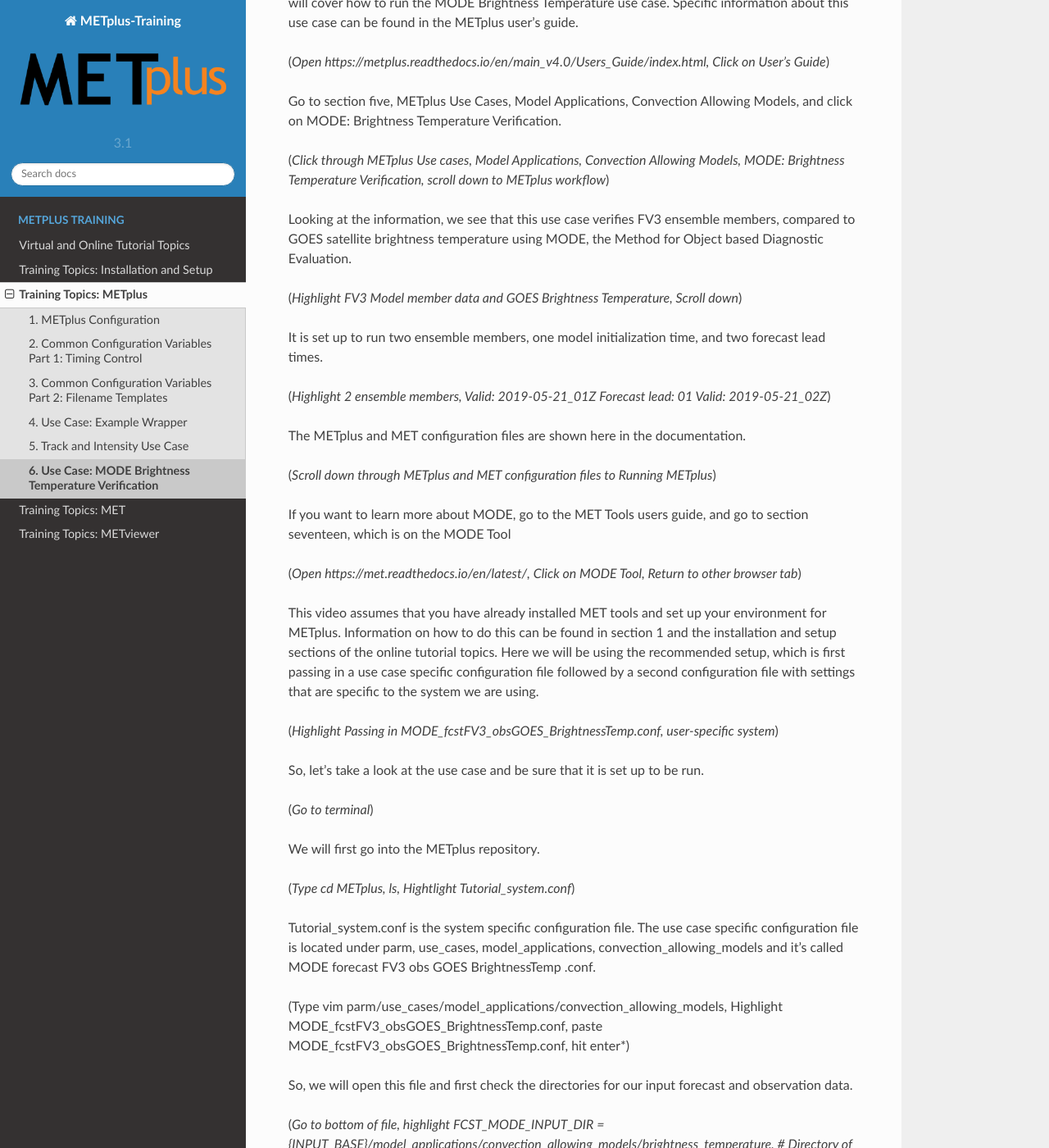
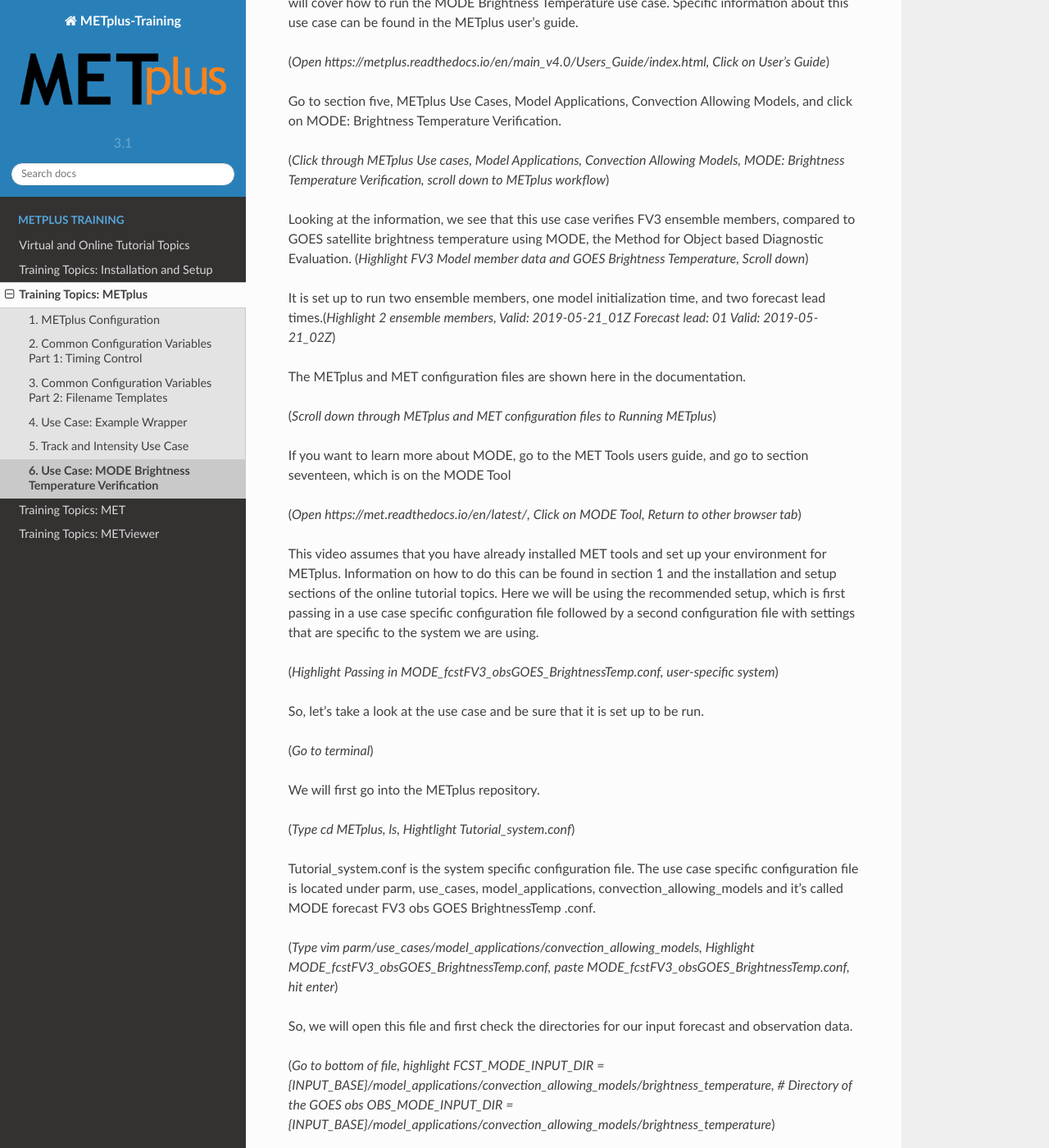
Before and after one commit to dtcenter/METplus-Training, a Sphinx documentation site: the page built from docs/modules/METplus/use_case_mode_brightness_temperature.rst, in a window 1280 px wide and 1400 px high, scrolled down 933 px. Shown: the whole window at 82% size. Built offline with Sphinx 7.4.7 and the Read the Docs theme 2.0.0, drawn with Linux system fonts in a browser that asks for light colours; some of the changed text lies outside the part shown.

```diff
--- a/docs/modules/METplus/use_case_mode_brightness_temperature.rst
+++ b/docs/modules/METplus/use_case_mode_brightness_temperature.rst
@@ -33,13 +33,10 @@ Go to section five, METplus Use Cases, Model Applications, Convection Allowing M
 (*Click through METplus Use cases, Model Applications, Convection Allowing Models, MODE: Brightness Temperature Verification, scroll down to METplus workflow*)
 
 Looking at the information, we see that this use case verifies FV3 ensemble members, compared to GOES satellite brightness temperature using MODE,
-the Method for Object based Diagnostic Evaluation.
+the Method for Object based Diagnostic Evaluation.  (*Highlight FV3 Model member data and GOES Brightness Temperature, Scroll down*)
 
-(*Highlight FV3 Model member data and GOES Brightness Temperature, Scroll down*)
-
-It is set up to run two ensemble members, one model initialization time, and two forecast lead times.
-
-(*Highlight 2 ensemble members, Valid: 2019-05-21_01Z Forecast lead: 01 Valid: 2019-05-21_02Z*)
+It is set up to run two ensemble members, one model initialization time, and two forecast lead times.(*Highlight 2 ensemble members, Valid: 2019-05-21_01Z
+Forecast lead: 01 Valid: 2019-05-21_02Z*)
 
 The METplus and MET configuration files are shown here in the documentation.
 
@@ -66,7 +63,7 @@ We will first go into the METplus repository.
 Tutorial_system.conf is the system specific configuration file.  The use case specific configuration file is located
 under parm, use_cases, model_applications, convection_allowing_models and it’s called MODE forecast FV3 obs GOES BrightnessTemp .conf.
 
-(Type vim parm/use_cases/model_applications/convection_allowing_models, Highlight MODE_fcstFV3_obsGOES_BrightnessTemp.conf, paste
+(*Type vim parm/use_cases/model_applications/convection_allowing_models, Highlight MODE_fcstFV3_obsGOES_BrightnessTemp.conf, paste
 MODE_fcstFV3_obsGOES_BrightnessTemp.conf, hit enter*)
 
 So, we will open this file and first check the directories for our input forecast and observation data.
```
Also changed, not shown: other parts of docs/modules/METplus/use_case_mode_brightness_temperature.rst (+2 -0 lines).
